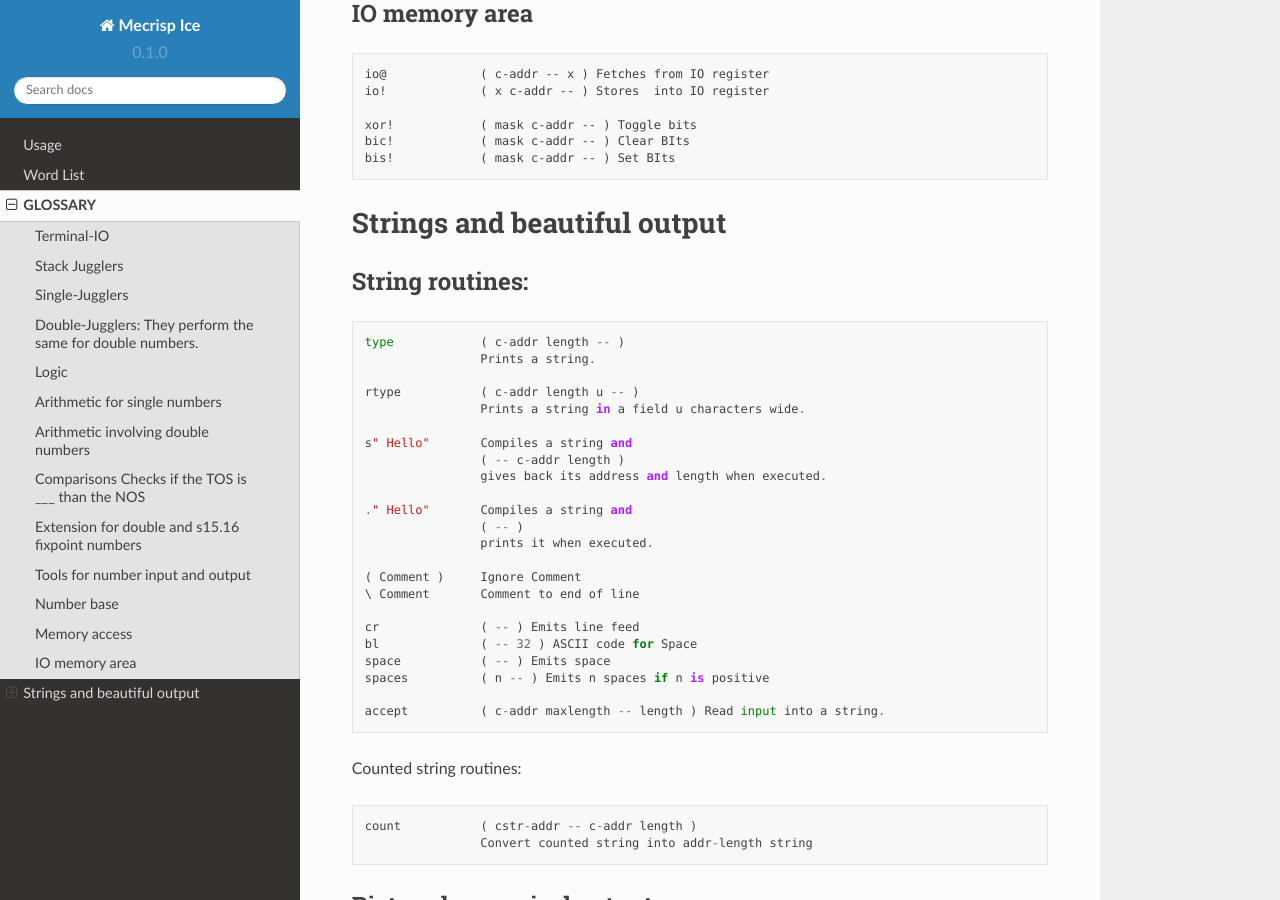
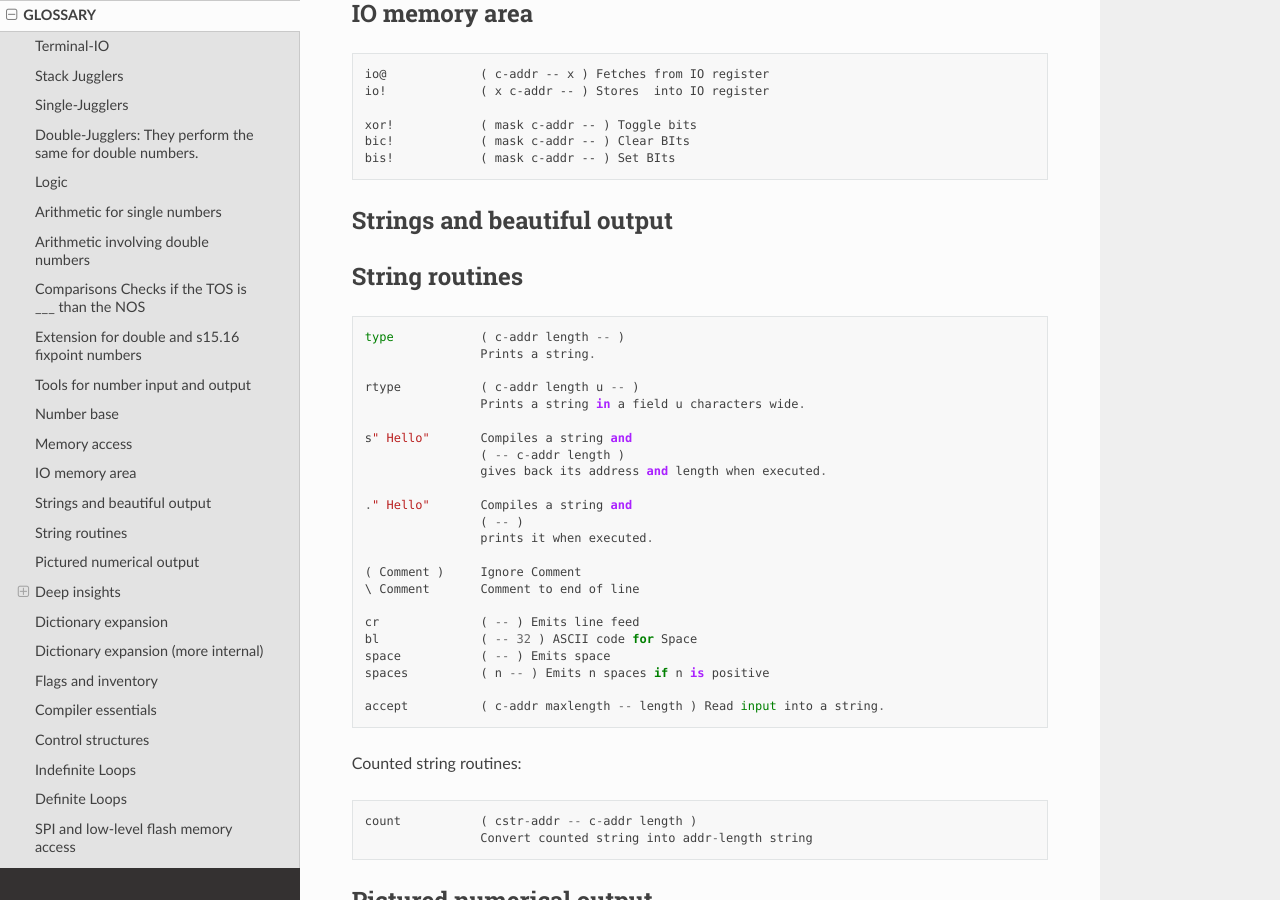
Before and after one commit to PythonLinks/Mecrisp-Ice, a Sphinx documentation site: the page built from docs/source/glossary.rst, in a window 1280 px wide and 900 px high, scrolled down 5070 px. Built offline with Sphinx 7.4.7 and the Read the Docs theme 2.0.0, drawn with Linux system fonts in a browser that asks for light colours.

Commit message:
Update glossary.rst

```diff
--- a/docs/source/glossary.rst
+++ b/docs/source/glossary.rst
@@ -308,9 +308,9 @@ IO memory area
 
 
 Strings and beautiful output
-===========================
+----------------------------
 
-String routines:
+String routines
 ---------------
 
 ::
```
